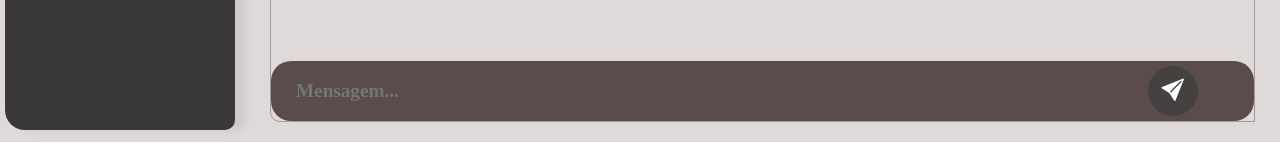
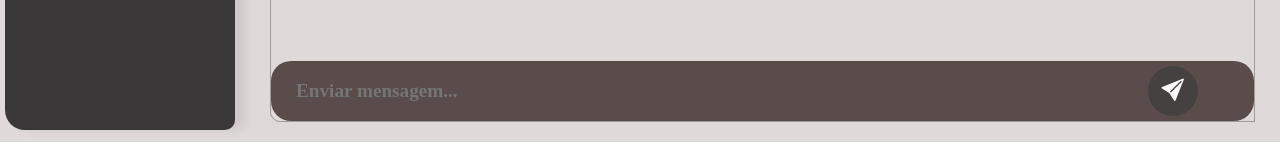
Before and after one commit to ramon-rodrigues-001/Comunity, a React (Vite) app in the folder frontEnd/: page /chatpv in a window 1280 px wide. Shown: the part 628-790 px from the top of the page. Built offline with nearby package versions, Linux system fonts and the light colour scheme; a web font is replaced by a local one.

Commit message:
fim do dia

```diff
--- a/frontEnd/src/components/aplicativo/pages/chat_pv/ChatPv.jsx
+++ b/frontEnd/src/components/aplicativo/pages/chat_pv/ChatPv.jsx
@@ -34,7 +34,7 @@ export default function ChatPv(props) {
                     rows="1"
                     className={styles.textarea} // Use a classe de estilo para o textarea
                     onInput={handleInput} // Use o evento onInput para detectar mudanças no texto
-                    placeholder="Mensagem..."
+                    placeholder="Enviar mensagem..."
                 />
                 <button><i class="bi bi-send-fill"></i></button>
             </div>
--- a/frontEnd/src/components/aplicativo/pages/chat_pv/ChatPv.module.scss
+++ b/frontEnd/src/components/aplicativo/pages/chat_pv/ChatPv.module.scss
@@ -87,7 +87,7 @@
             transition: .3s;
 
             &:hover {
-                // scale: 2;
+                background-color: #00ccff6f;
                 transform: rotateZ(-47deg);
             }
         }
```
